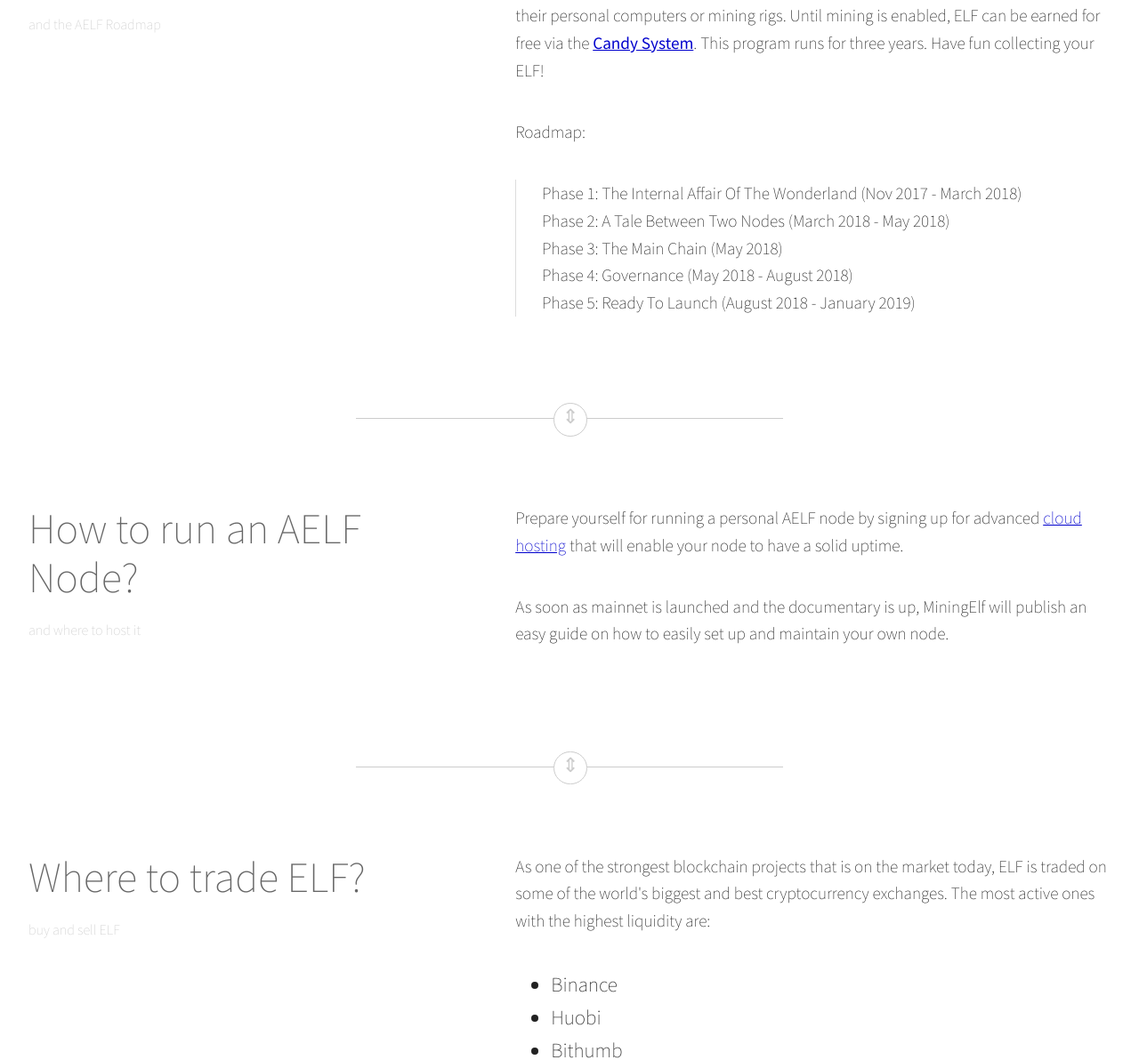
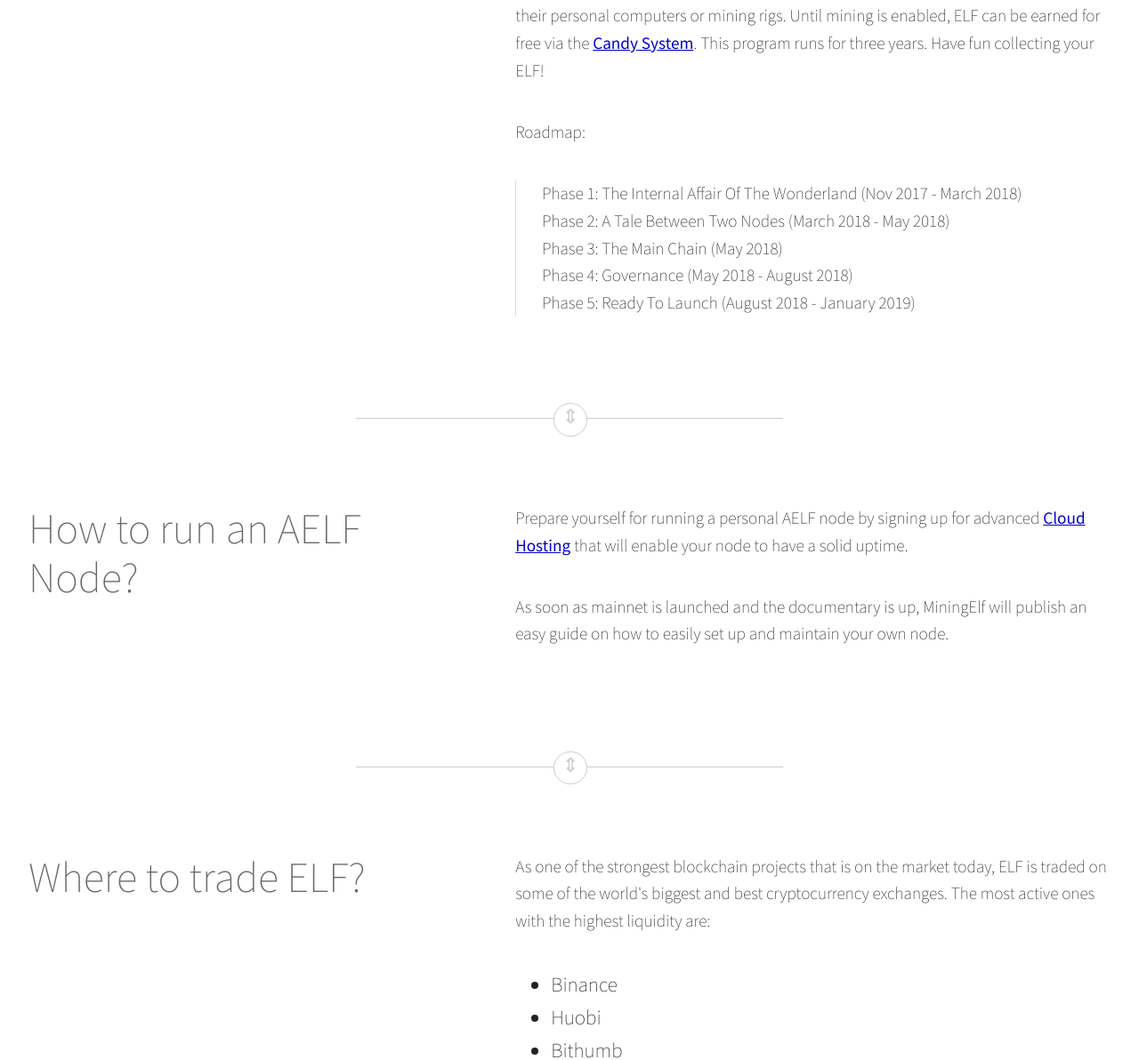
Before and after one commit to miningelf/miningelf.github.io, a plain HTML site: page index.html in a window 1280 px wide. Shown: the part 316-1508 px from the top of the page at 89% size. Drawn offline with nearby package versions, Linux system fonts and the light colour scheme; a script that the page names is missing.

Commit message:
Update index.html

```diff
--- a/index.html
+++ b/index.html
@@ -166,9 +166,6 @@ article:last-child:before {
       <header>
         <div class="stick">
           <h2>How to mine ELF?</h2>
-          <p class="date">
-             and the AELF Roadmap
-        </div>
       </header>
       <div class="content">
         <p>Are you among those who are looking forward to mining ELF on the mainnet? AELF, the decentralized cloud computing blockchain network, will allow anyone to mine ELF on their personal computers or mining rigs.
@@ -192,12 +189,9 @@ Phase 5: Ready To Launch (August 2018 - January 2019)</blockquote>
       <header>
         <div class="stick">
           <h2>How to run an AELF Node?</h2>
-          <p class="date">
-             and where to host it
-        </div>
       </header>
       <div class="content">
-        <p>Prepare yourself for running a personal AELF node by signing up for advanced <a href="https://m.do.co/c/8949111a23b1">cloud hosting</a> that will enable your node to have a solid uptime.</p>
+        <p>Prepare yourself for running a personal AELF node by signing up for advanced <a href="https://m.do.co/c/8949111a23b1"><strong>Cloud Hosting</strong></a> that will enable your node to have a solid uptime.</p>
         <p>As soon as mainnet is launched and the documentary is up, MiningElf will publish an easy guide on how to easily set up and maintain your own node.</p>
       </div>
     </article>
@@ -207,9 +201,6 @@ Phase 5: Ready To Launch (August 2018 - January 2019)</blockquote>
       <header>
         <div class="stick">
           <h2>Where to trade ELF?</h2>
-          <p class="date">
-             buy and sell ELF
-        </div>
       </header>
       <div class="content">
         <p>As one of the strongest blockchain projects that is on the market today, ELF is traded on some of the world's biggest and best cryptocurrency exchanges. The most active ones with the highest liquidity are:
```
